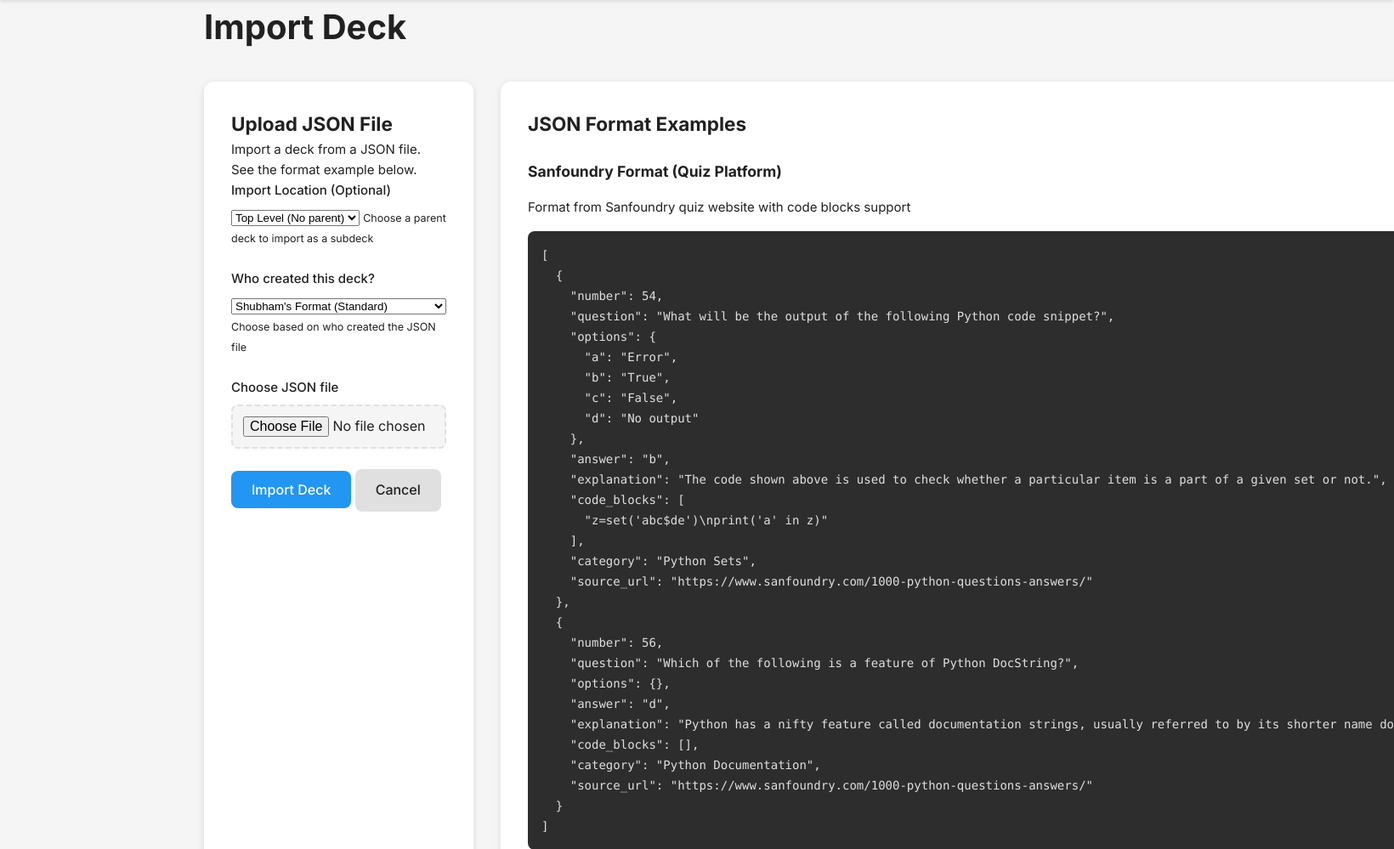
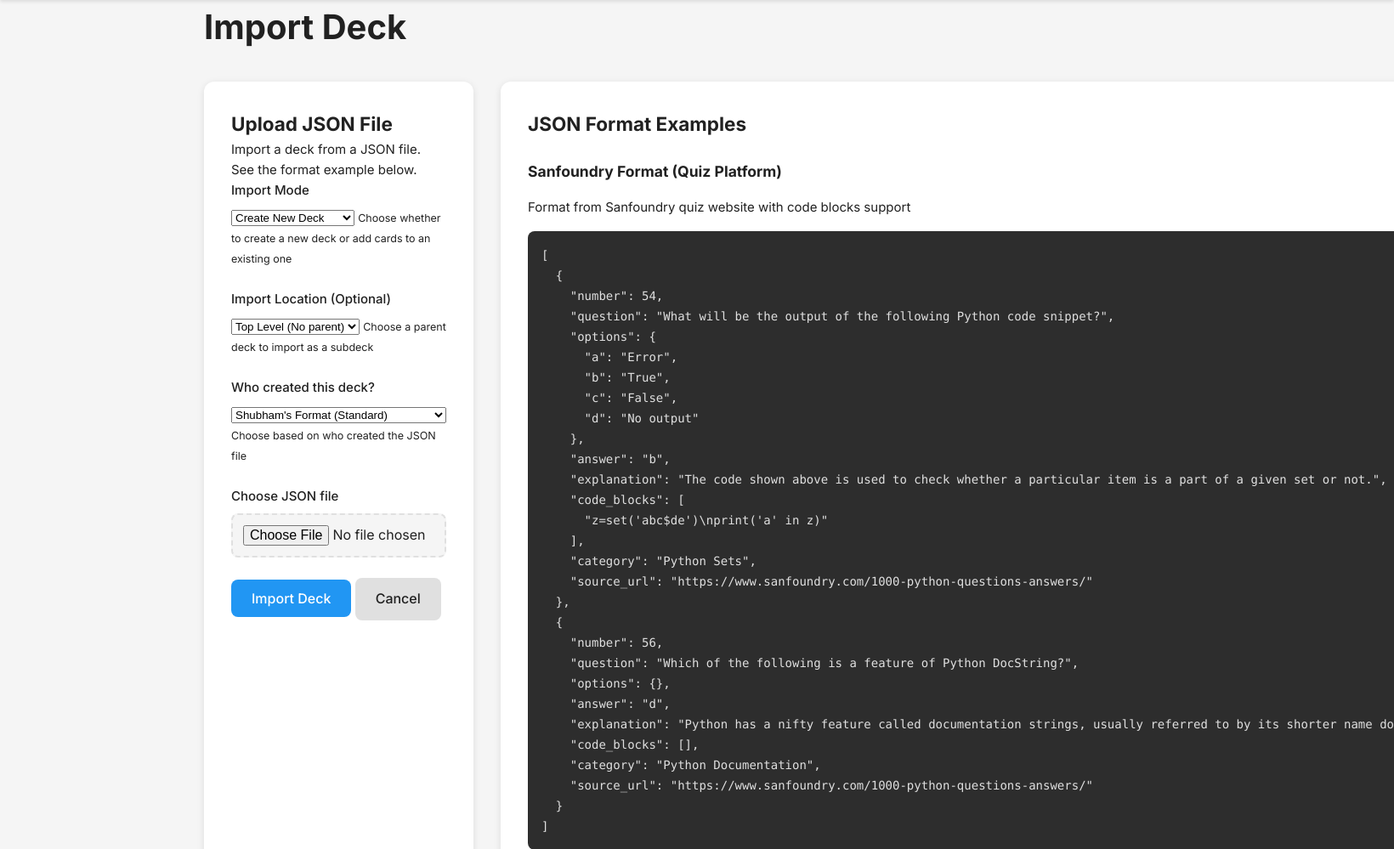
Before and after one commit to realshubhamraut/flashcard-flask, a Flask app: page /import in a window 1640 px wide; the page is wider, and only the part inside the window is pictured. Shown: the part 71-1070 px from the top of that part at 85% size. Run offline with Flask 3, Linux system fonts and the light colour scheme; the visitor is signed in with stand-in values (Sample User, id 1); data that the repository does not hold is empty; some libraries are stand-ins or nearby versions.

Commit message:
Add deck reordering and import into existing decks
Features:
- Add display_order field to Deck model for custom deck ordering
- Add drag-and-drop reordering: drag to top/bottom edges to reorder, middle to make subdeck
- Add visual indicators for drag position (top, bottom, or make subdeck)
- Add /api/deck/<id>/reorder endpoint for changing deck order
- Update import page to allow importing into existing decks
- Add migration script for display_order column
- Sort decks by display_order then name

```diff
--- a/app.py
+++ b/app.py
@@ -147,11 +147,11 @@ def index():
         ).count()
 
         node = {'deck': deck, 'stats': stats, 'due': due_count, 'children': []}
-        for child in sorted(children_map.get(deck.id, []), key=lambda x: x.name.lower()):
+        for child in sorted(children_map.get(deck.id, []), key=lambda x: (x.display_order, x.name.lower())):
             node['children'].append(build_node(child))
         return node
 
-    deck_tree = [build_node(d) for d in sorted(roots, key=lambda x: x.name.lower())]
+    deck_tree = [build_node(d) for d in sorted(roots, key=lambda x: (x.display_order, x.name.lower()))]
 
     return render_template('index.html', deck_stats=deck_tree)
 
@@ -361,12 +361,18 @@ def import_deck():
         file = request.files['file']
         format_type = request.form.get('format_type', 'shubham')
         parent_deck_id = request.form.get('parent_deck')
+        existing_deck_id = request.form.get('existing_deck')
 
-        # Convert empty string to None
+        # Convert empty strings to None
         if parent_deck_id:
             parent_deck_id = int(parent_deck_id)
         else:
             parent_deck_id = None
+
+        if existing_deck_id:
+            existing_deck_id = int(existing_deck_id)
+        else:
+            existing_deck_id = None
 
         if file.filename == '':
             flash('No file selected', 'error')
@@ -393,15 +399,20 @@ def import_deck():
                 else:
                     raise ValueError('Invalid JSON format. Expected array of cards or object with "cards" field.')
 
-                # Create deck for current user with optional parent
-                deck = Deck(
-                    user_id=current_user.id,
-                    name=deck_name,
-                    description=deck_description,
-                    parent_id=parent_deck_id
-                )
-                db.session.add(deck)
-                db.session.flush()
+                # Use existing deck or create new one
+                if existing_deck_id:
+                    deck = Deck.query.filter_by(id=existing_deck_id, user_id=current_user.id).first_or_404()
+                    flash(f'Importing cards into existing deck: {deck.name}', 'info')
+                else:
+                    # Create deck for current user with optional parent
+                    deck = Deck(
+                        user_id=current_user.id,
+                        name=deck_name,
+                        description=deck_description,
+                        parent_id=parent_deck_id
+                    )
+                    db.session.add(deck)
+                    db.session.flush()
 
                 # Create cards
                 for card_data in cards_data:
@@ -833,6 +844,56 @@ def move_deck(deck_id):
         return jsonify({'error': str(e)}), 500
 
 
+@app.route('/api/deck/<int:deck_id>/reorder', methods=['PUT'])
+@login_required
+def reorder_deck(deck_id):
+    """Change a deck's display order relative to a target deck."""
+    deck = Deck.query.filter_by(id=deck_id, user_id=current_user.id).first_or_404()
+    data = request.json or {}
+    target_id = data.get('target_id')
+    position = data.get('position', 'after')  # 'before' or 'after'
+
+    if not target_id:
+        return jsonify({'error': 'target_id required'}), 400
+
+    target = Deck.query.filter_by(id=target_id, user_id=current_user.id).first_or_404()
+
+    # Must be at same level (same parent)
+    if deck.parent_id != target.parent_id:
+        return jsonify({'error': 'Can only reorder decks at the same level'}), 400
+
+    # Get all decks at this level
+    siblings = Deck.query.filter_by(
+        user_id=current_user.id,
+        parent_id=deck.parent_id
+    ).order_by(Deck.display_order, Deck.name).all()
+
+    # Remove the dragged deck from list
+    siblings = [d for d in siblings if d.id != deck.id]
+
+    # Find target position
+    target_idx = next((i for i, d in enumerate(siblings) if d.id == target_id), None)
+    if target_idx is None:
+        return jsonify({'error': 'Target deck not found'}), 400
+
+    # Insert deck at new position
+    if position == 'before':
+        siblings.insert(target_idx, deck)
+    else:  # after
+        siblings.insert(target_idx + 1, deck)
+
+    # Update display_order for all siblings
+    for i, sibling in enumerate(siblings):
+        sibling.display_order = i
+
+    try:
+        db.session.commit()
+        return jsonify({'success': True})
+    except Exception as e:
+        db.session.rollback()
+        return jsonify({'error': str(e)}), 500
+
+
 @app.route('/api/session/<int:session_id>/end', methods=['POST'])
 @login_required
 def end_session(session_id):
--- a/models.py
+++ b/models.py
@@ -42,6 +42,8 @@ class Deck(db.Model):
     # Hierarchy: support parent deck (folder) and children (subdecks)
     parent_id = db.Column(db.Integer, db.ForeignKey('decks.id'), nullable=True)
     parent = db.relationship('Deck', remote_side=[id], backref=db.backref('children', cascade='all, delete-orphan'))
+    # Display order for sorting decks at the same level
+    display_order = db.Column(db.Integer, default=0)
 
     # Relationships
     cards = db.relationship('Card', backref='deck', lazy=True, cascade='all, delete-orphan')
--- a/static/css/style.css
+++ b/static/css/style.css
@@ -298,7 +298,15 @@ main {
 
 .deck-table tbody tr.drag-over {
     background: var(--bg-tertiary);
-    border-top: 2px solid var(--accent-primary);
+    border: 2px dashed var(--accent-primary);
+}
+
+.deck-table tbody tr.drag-over-top {
+    border-top: 3px solid var(--accent-primary);
+}
+
+.deck-table tbody tr.drag-over-bottom {
+    border-bottom: 3px solid var(--accent-primary);
 }
 
 .deck-table td {
--- a/templates/import.html
+++ b/templates/import.html
@@ -14,6 +14,28 @@
 
         <form method="POST" enctype="multipart/form-data">
             <div class="form-group">
+                <label for="import_mode">Import Mode</label>
+                <select id="import_mode" name="import_mode" onchange="toggleImportMode()">
+                    <option value="new">Create New Deck</option>
+                    <option value="existing">Add to Existing Deck</option>
+                </select>
+                <small>Choose whether to create a new deck or add cards to an existing one</small>
+            </div>
+
+            <div id="existing_deck_group" class="form-group" style="display: none;">
+                <label for="existing_deck">Select Existing Deck</label>
+                <select id="existing_deck" name="existing_deck">
+                    <option value="">Choose a deck...</option>
+                    {% if decks %}
+                        {% for deck in decks %}
+                            <option value="{{ deck.id }}">{{ deck.full_path }}</option>
+                        {% endfor %}
+                    {% endif %}
+                </select>
+                <small>Select the deck to add cards to</small>
+            </div>
+
+            <div id="parent_deck_group" class="form-group">
                 <label for="parent_deck">Import Location (Optional)</label>
                 <select id="parent_deck" name="parent_deck">
                     <option value="">Top Level (No parent)</option>
@@ -180,4 +202,24 @@
         </ul>
     </div>
 </div>
+
+<script>
+function toggleImportMode() {
+    const mode = document.getElementById('import_mode').value;
+    const existingDeckGroup = document.getElementById('existing_deck_group');
+    const parentDeckGroup = document.getElementById('parent_deck_group');
+
+    if (mode === 'existing') {
+        existingDeckGroup.style.display = 'block';
+        parentDeckGroup.style.display = 'none';
+        document.getElementById('existing_deck').required = true;
+        document.getElementById('parent_deck').required = false;
+    } else {
+        existingDeckGroup.style.display = 'none';
+        parentDeckGroup.style.display = 'block';
+        document.getElementById('existing_deck').required = false;
+        document.getElementById('parent_deck').required = false;
+    }
+}
+</script>
 {% endblock %}
```
Also changed, not shown: migrations/add_display_order.py (added, +68 -0 lines), templates/index.html (+63 -7 lines).
